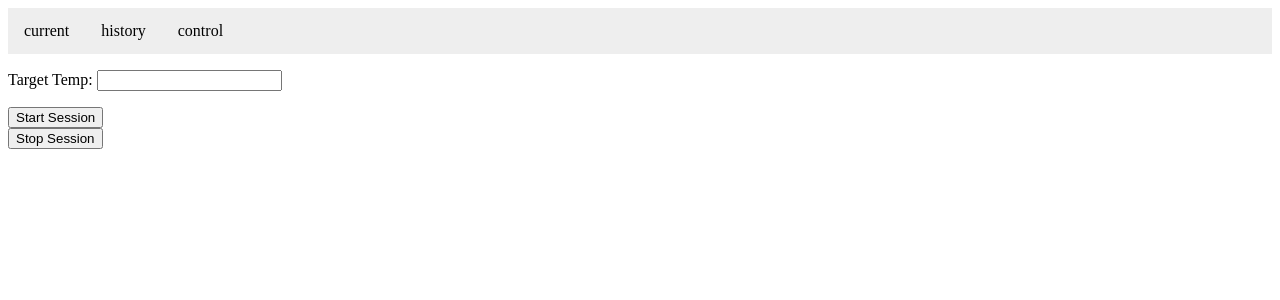
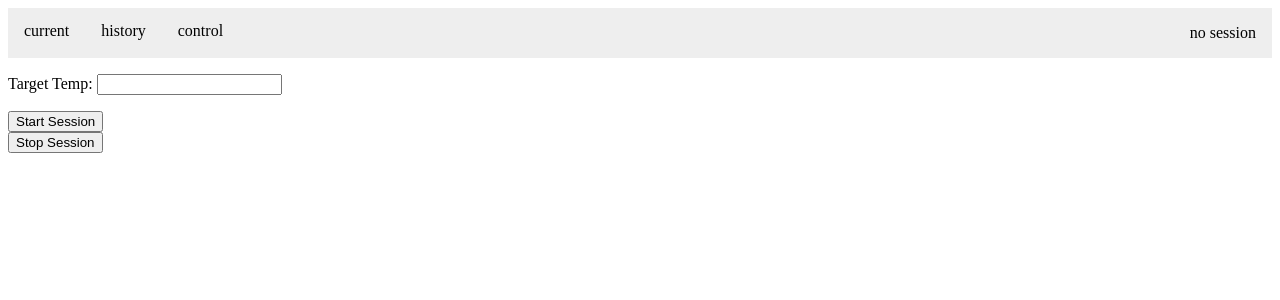
Before and after one commit to friedm/crockpi, a Flask app: page /control in a window 1280 px wide. Shown: the top 300 px of the page. Run offline with Flask 2, Linux system fonts and the light colour scheme; data that the repository does not hold is empty; parts of the project's set-up code (start-up, migrations or seed data) failed here and were passed over; some libraries are stand-ins or nearby versions.

Commit message:
use current session string in navbar

```diff
--- a/src/web/static/style.css
+++ b/src/web/static/style.css
@@ -18,16 +18,20 @@ li a {
     text-decoration: none;
 }
 
+li p {
+    display: block;
+    color: black;
+    text-align: center;
+    padding: 0px 16px;
+    text-decoration: none;
+    float: right;
+}
+
 li a:hover {
     background-color: #999;
     color: white;
 }
 
-#navbar_status {
-    display: block;
-    color: black;
-    text-align: center;
-    padding: 14px 16px;
-    text-decoration: none;
+#nav_right {
     float: right;
 }
--- a/src/web/templates/base.html
+++ b/src/web/templates/base.html
@@ -7,14 +7,22 @@
         <script src="//ajax.googleapis.com/ajax/libs/jquery/1.9.1/jquery.min.js"></script>
         <script type=text/javascript>
             $(function() {
-                gettemp();
-                setInterval(gettemp,2000);
+                getTemp();
+                getCurrentSessionString();
+                setInterval(getTemp,2000);
             });
 
-            function gettemp() {
+            function getTemp() {
                 $.get('/_get_temp',
                         function(data) {
-                            $("#current_temp").html(data + 'F');
+                            $("#current_temp").html("<p>" + data + "F</p>");
+                        });
+            }
+
+            function getCurrentSessionString() {
+                $.get('/_get_current_session_string',
+                        function(data) {
+                            $("#current_session").html("<p>" + data + "</p>");
                         });
             }
         </script>
@@ -25,9 +33,9 @@
             <li><a href="/index">current</a></li>
             <li><a href="/history">history</a></li>
             <li><a href="/control">control</a></li>
-            <div id=navbar_status>
-                <li id=current_temp></li>
-                <li id=target_temp></li>
+            <div id=nav_right>
+            <li id=current_session></li>
+            <li id=current_temp></li>
             </div>
         </ul>
         <div id="content">{% block content %}{% endblock %}</div>
--- a/src/web/views.py
+++ b/src/web/views.py
@@ -37,9 +37,8 @@ def process_data_for_charts(values):
 
 def create_chart(values,session=None):
     chart = pygal.TimeDeltaLine()
-    chart.title = 'Current Session'
     if session:
-        chart.title = str(session.target_temp) + session.time.strftime('F %m %d %Y %T')
+        chart.title = session_string(session)
     chart.show_legend = False
     chart.x_title = 'Time'
     chart.y_title = 'Temperature'
@@ -48,6 +47,17 @@ def create_chart(values,session=None):
     chart.add("Temperature", values)
 
     return chart.render()
+
+@app.route('/_get_current_session_string')
+def get_current_session_string():
+    session = database.get_active_session()
+    return session_string(session)
+
+def session_string(session):
+    if not session:
+        return 'no session'
+    return str(session.target_temp) + session.time.strftime('F %m/%d/%Y %H:%M')
+
 
 chart_cache = {}
 @app.route('/history')
```
